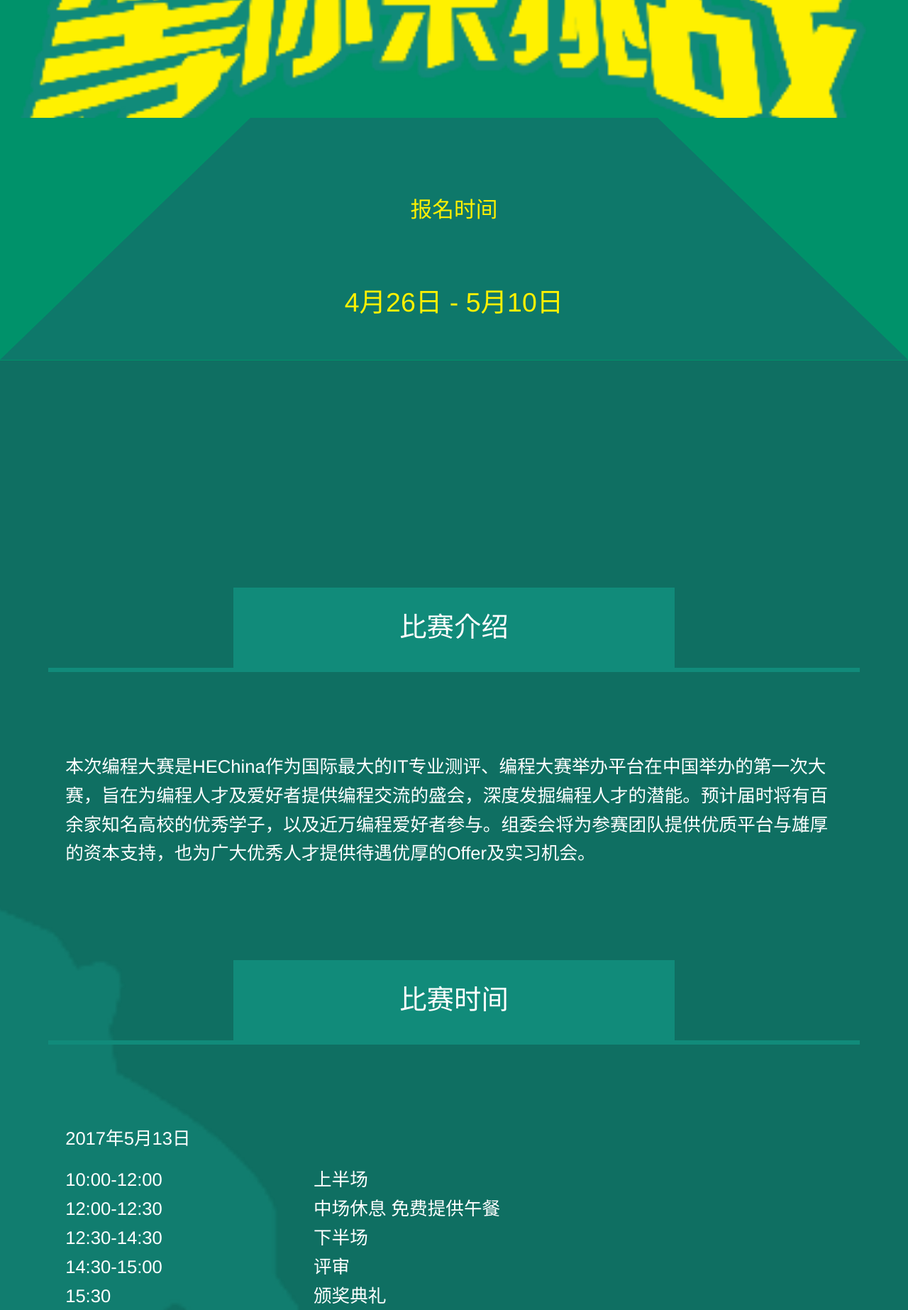
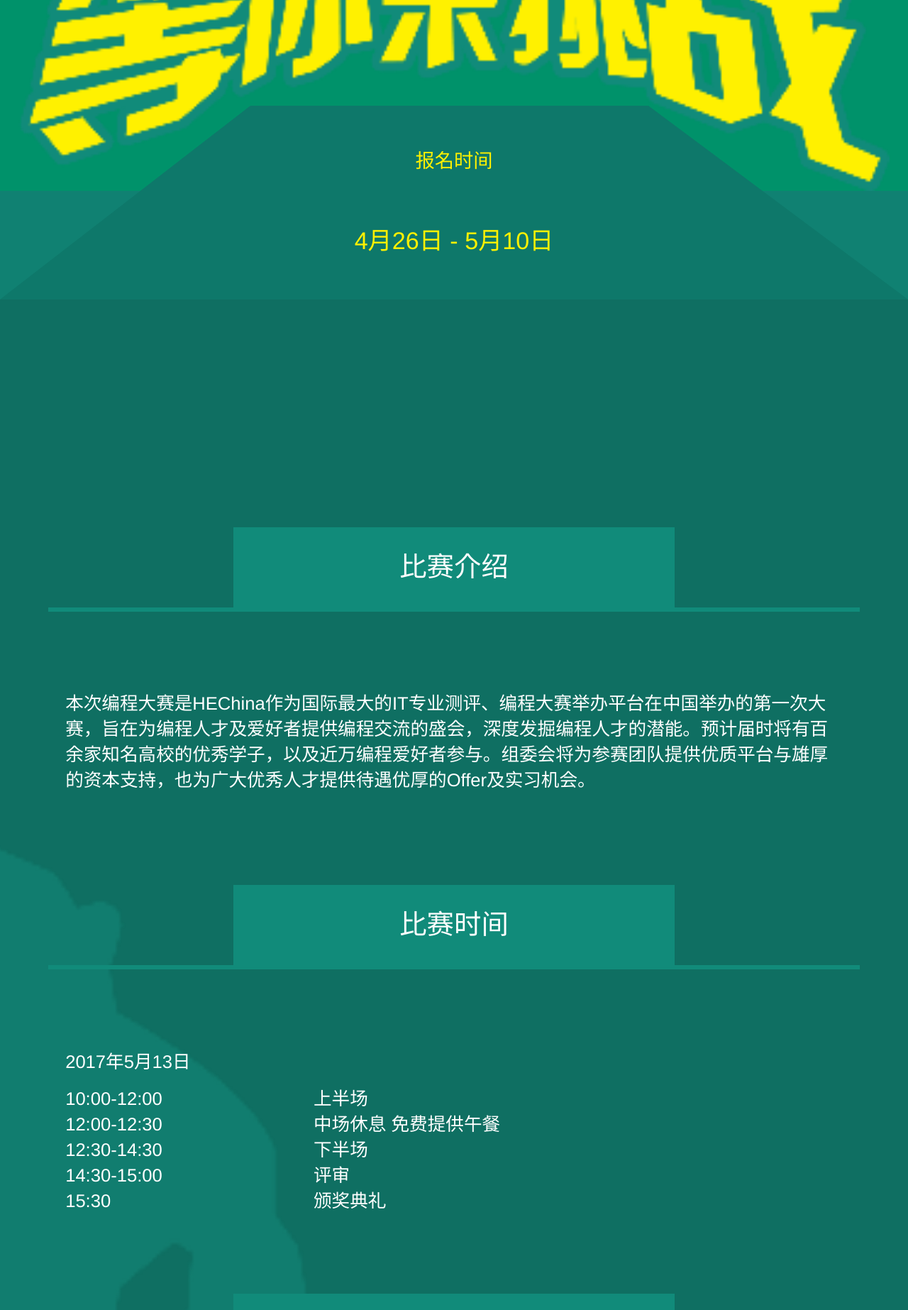
Before and after one commit to FlyingBugger/hacker_earth_activity, a Django app: template register_site/templates/index.html in a window 1280 px wide. Shown: the part 1517-3363 px from the top of the page at 71% size. Run offline with Django 3.2, Linux system fonts and the light colour scheme; the template is opened without the code that fills it, so the values that code supplies are empty; some libraries are stand-ins or nearby versions.

Commit message:
样式修改

```diff
--- a/register_site/static/css/common.css
+++ b/register_site/static/css/common.css
@@ -9,8 +9,9 @@ body {
 	background-color: #108172;
 
 	font-size: 1.5rem;
-  	line-height: 1.6;
+  	line-height: 1.4;
     -webkit-font-smoothing: antialiased;
+    font-weight: 500;
 }
 
 .btn-signup {
@@ -79,11 +80,10 @@ body {
 .time {
 	position: relative;
 	text-align: center;
-	margin-top: -60px;
+	margin-top: -70px;
 	width: 100%;
 	padding-top: 65px;
-	height: 200px;
-	background-color: #00926a;
+	height: 160px;
 }
 .time > p {
 	color: #fff100;
@@ -93,22 +93,22 @@ body {
 	z-index: 10;
 }
 .time > .title {
-	font-size: 1.8rem;
+	font-size: 1.6rem;
 	height: auto;
 	width: 100%;
-	top: 20%;
+	top: 6%;
 	font-weight: 400;
 }
 .time > .date {
-	font-size: 2.2rem;
+	font-size: 2rem;
 	width: 100%;
-	bottom: 10%;
+	bottom: 15%;
 	font-weight: 500;
 }
 .trapezoid {
-	border-bottom: 200px solid #0e786a;
+	border-bottom: 160px solid #0e786a;
 	border-left: 207px solid transparent;
-	border-right: 207px solid transparent;
+	border-right: 215px solid transparent;
 	width: 100%;
 	position: absolute;
 	top: 0;
@@ -154,13 +154,13 @@ body {
 .intro .content {
 	color: #fff;
 	padding: 66px 14px;
-	font-weight: 100;
+	font-weight: 300;
 }
 .time-table .time-duration {
 	width: 205px;
 }
 .reference {
-	color: #fff;
+	color: #fff !important;
 	text-align: center;
 	padding: 60px;
 	font-size: 1.5rem;
@@ -288,3 +288,13 @@ button.back {
 	margin-top: 20px;
 	text-align: center;
 }
+
+@media screen and (max-width: 320px){
+	.reference { font-size: 1.2rem; line-height: 1.6rem;font-weight: 300;}
+	.reference .qq {margin-top: 15px;}
+
+
+
+
+
+}
```
